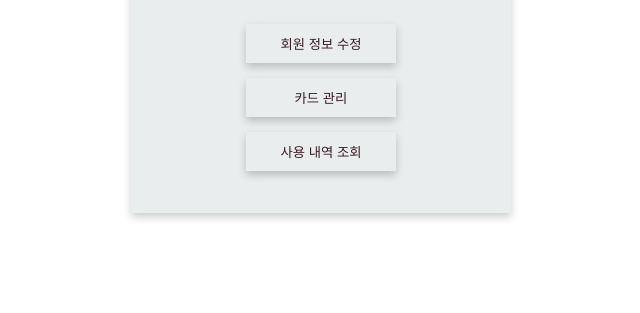
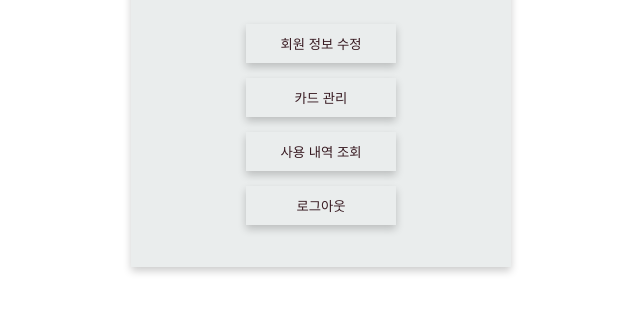
Before and after one commit to reyeon1209/Database_Project_2, a plain HTML site: page 사용자/myPage.html in a window 1280 px wide. Shown: the part 169-482 px from the top of the page, without its empty margins (319-959 px from the left). Drawn offline with Linux system fonts and the light colour scheme.

Commit message:
myPage에 로그아웃 추가

```diff
--- a/관리자/css/userAdd.css
+++ /dev/null
@@ -1,3 +0,0 @@
-.card {
-	margin: 5% 35% 0 35%;
-}
--- a/사용자/myPage.html
+++ b/사용자/myPage.html
@@ -18,7 +18,8 @@
 					<div class="btns">
                         <a href="userInfo.html"><input class="btn" type="button" name="info" value="회원 정보 수정"></a>
                         <a href="card.html"><input class="btn" type="button" name="card" value="카드 관리"></a>
-                        <a href="history.html"><input class="btn" type="button" name="hist" value="사용 내역 조회"></a>
+						<a href="history.html"><input class="btn" type="button" name="hist" value="사용 내역 조회"></a>
+						<a href="signIn.html"><input class="btn" type="button" name="signout" value="로그아웃"></a>
                     </div>
 				</div>
 			</div>
```
